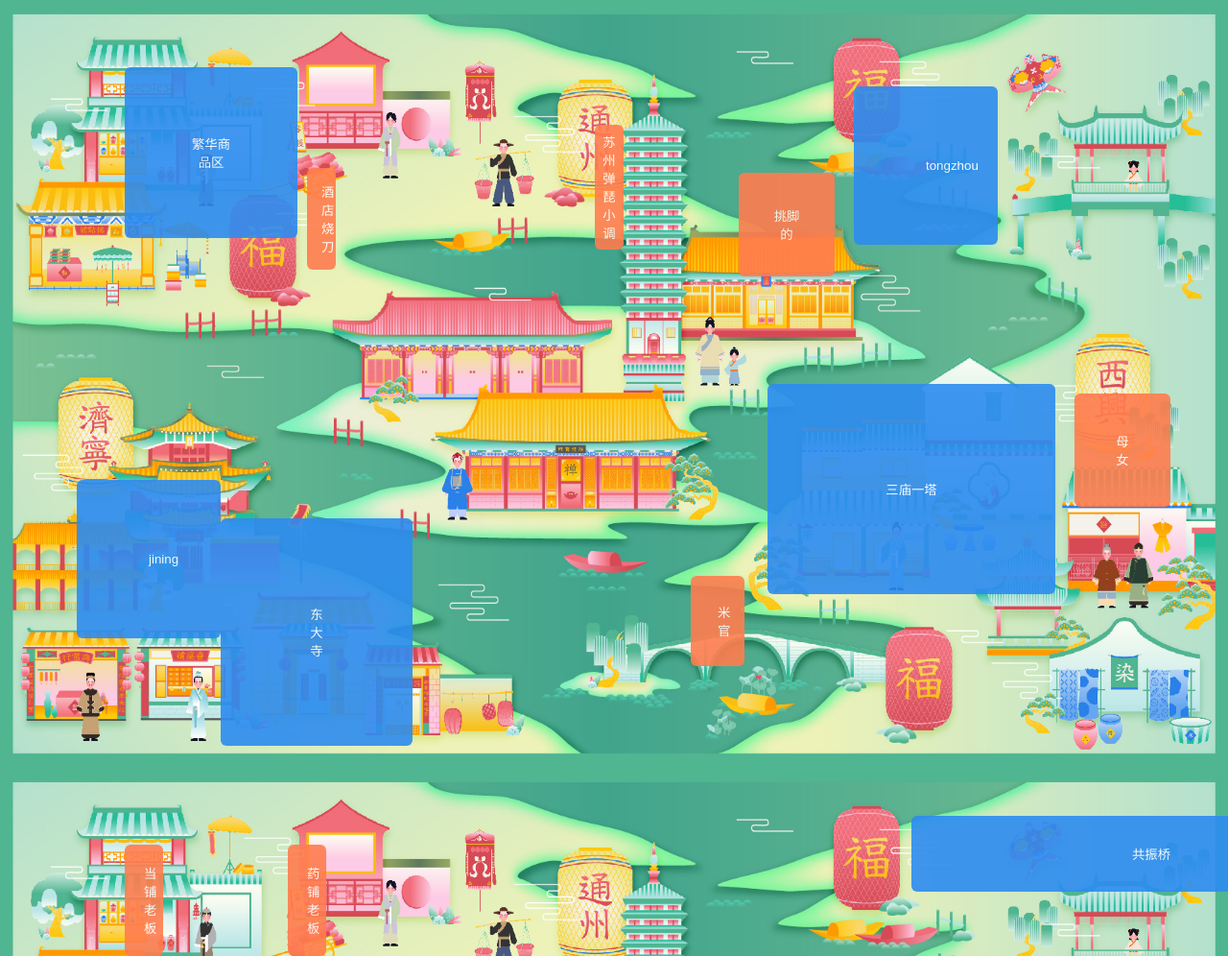
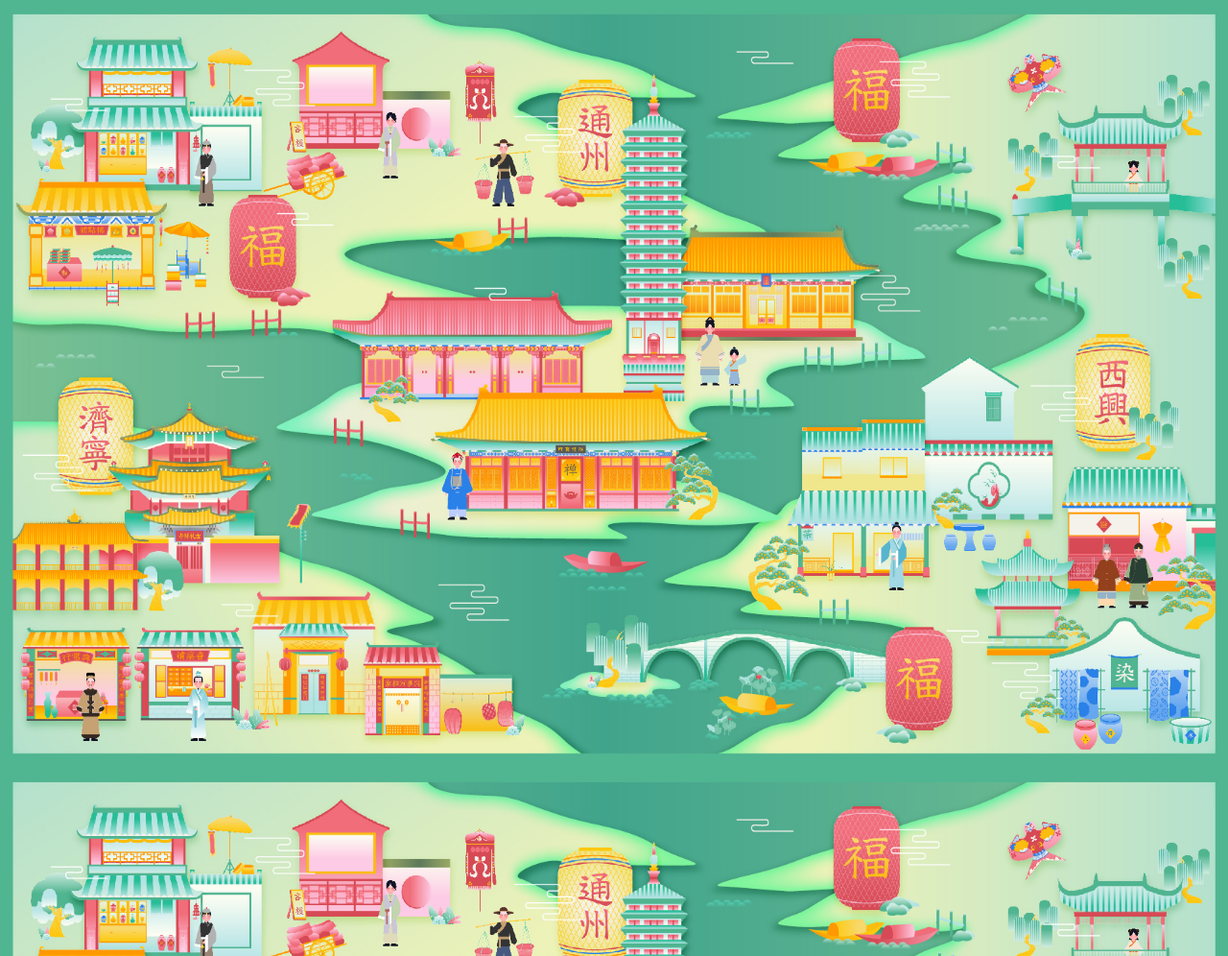
Before and after one commit to 1740336679/wangye, a plain HTML site: page index.html in a window 1280 px wide. Shown: the top 996 px of the page at 96% size. Drawn offline with Linux system fonts and the light colour scheme.

Commit message:
蒽超级final

```diff
--- a/index.html
+++ b/index.html
@@ -12,23 +12,23 @@ body {
   margin: 0;
 }
 
-#btnImg1  { position: absolute; top: 440px;  left: 1750px;   width: 125px; padding: 65px; opacity: 0.9; background: #2d8cf0; color:#fff; border:none; border-radius:6px; }
-#btnImg2  { position: absolute; top: 550px;  left: 1290px;  width: 220px; padding: 100px; opacity: 0.9; background: #2d8cf0; color:#fff; border:none; border-radius:6px; }
-#btnImg3  { position: absolute; top: 540px;  left: 230px;  width: 200px; padding: 90px; opacity: 0.9; background: #2d8cf0; color:#fff; border:none; border-radius:6px; }
-#btnImg4  { position: absolute; top: 70px;  left: 130px;  width: 180px; padding: 70px; opacity: 0.9; background: #2d8cf0; color:#fff; border:none; border-radius:6px; }
-#btnImg5  { position: absolute; top: 850px;  left: 950px;  width: 500px; padding: 30px; opacity: 0.9; background: #2d8cf0; color:#fff; border:none; border-radius:6px; }
-#btnImg7  { position: absolute; top: 850px;  left: 1710px;   width: 250px; padding: 50px; opacity: 0.9; background: #2d8cf0; color:#fff; border:none; border-radius:6px; }
-#btnImg8  { position: absolute; top: 400px;  left: 800px;  width: 300px; padding: 100px; opacity: 0.9; background: #2d8cf0; color:#fff; border:none; border-radius:6px; }
-#btnImg11 { position: absolute; top: 500px;  left: 80px;  width: 100px; padding: 75px; opacity: 0.9; background: #2d8cf0; color:#fff; border:none; border-radius:6px; }
-#btnImg12 { position: absolute; top: 90px;  left: 890px;  width: 110px; padding: 75px; opacity: 0.9; background: #2d8cf0; color:#fff; border:none; border-radius:6px; }
+#btnImg1  { position: absolute; top: 440px;  left: 1750px;   width: 125px; padding: 65px; opacity: 0; background: #2d8cf0; color:#fff; border:none; border-radius:6px; }
+#btnImg2  { position: absolute; top: 550px;  left: 1290px;  width: 220px; padding: 100px; opacity: 0; background: #2d8cf0; color:#fff; border:none; border-radius:6px; }
+#btnImg3  { position: absolute; top: 540px;  left: 230px;  width: 200px; padding: 90px; opacity: 0; background: #2d8cf0; color:#fff; border:none; border-radius:6px; }
+#btnImg4  { position: absolute; top: 70px;  left: 130px;  width: 180px; padding: 70px; opacity: 0; background: #2d8cf0; color:#fff; border:none; border-radius:6px; }
+#btnImg5  { position: absolute; top: 850px;  left: 950px;  width: 500px; padding: 30px; opacity: 0; background: #2d8cf0; color:#fff; border:none; border-radius:6px; }
+#btnImg7  { position: absolute; top: 850px;  left: 1710px;   width: 250px; padding: 50px; opacity: 0; background: #2d8cf0; color:#fff; border:none; border-radius:6px; }
+#btnImg8  { position: absolute; top: 400px;  left: 800px;  width: 300px; padding: 100px; opacity: 0; background: #2d8cf0; color:#fff; border:none; border-radius:6px; }
+#btnImg11 { position: absolute; top: 500px;  left: 80px;  width: 100px; padding: 75px; opacity: 0; background: #2d8cf0; color:#fff; border:none; border-radius:6px; }
+#btnImg12 { position: absolute; top: 90px;  left: 890px;  width: 110px; padding: 75px; opacity: 0; background: #2d8cf0; color:#fff; border:none; border-radius:6px; }
 
-#btnAud1 { position: absolute; top: 880px; left: 130px;  width: 15px; padding: 20px; opacity: 0.9; background: #ff7d4f; color:#fff; border:none; border-radius:6px; }
-#btnAud2 { position: absolute; top: 175px; left: 320px; width: 15px; padding: 15px; opacity: 0.9; background: #ff7d4f; color:#fff; border:none; border-radius:6px; }
-#btnAud4 { position: absolute; top: 600px; left: 720px; width: 50px; padding: 28px; opacity: 0.9; background: #ff7d4f; color:#fff; border:none; border-radius:6px; }
-#btnAud5 { position: absolute; top: 130px; left: 620px; width: 30px; padding:8px; opacity: 0.9; background: #ff7d4f; color:#fff; border:none; border-radius:6px; }
-#btnAud6 { position: absolute; top: 180px; left: 770px; width: 100px; padding: 35px; opacity: 0.9; background: #ff7d4f; color:#fff; border:none; border-radius:6px; }
-#btnAud7 { position: absolute; top: 880px; left: 300px; width: 5px; padding: 20px; opacity: 0.9; background: #ff7d4f; color:#fff; border:none; border-radius:6px; }
-#btnAud8 { position: absolute; top: 410px; left: 1120px; width: 100px; padding: 40px; opacity: 0.9; background: #ff7d4f; color:#fff; border:none; border-radius:6px; }
+#btnAud1 { position: absolute; top: 880px; left: 130px;  width: 15px; padding: 20px; opacity: 0; background: #ff7d4f; color:#fff; border:none; border-radius:6px; }
+#btnAud2 { position: absolute; top: 175px; left: 320px; width: 15px; padding: 15px; opacity: 0; background: #ff7d4f; color:#fff; border:none; border-radius:6px; }
+#btnAud4 { position: absolute; top: 600px; left: 720px; width: 50px; padding: 28px; opacity: 0; background: #ff7d4f; color:#fff; border:none; border-radius:6px; }
+#btnAud5 { position: absolute; top: 130px; left: 620px; width: 30px; padding:8px; opacity: 0; background: #ff7d4f; color:#fff; border:none; border-radius:6px; }
+#btnAud6 { position: absolute; top: 180px; left: 770px; width: 100px; padding: 35px; opacity: 0; background: #ff7d4f; color:#fff; border:none; border-radius:6px; }
+#btnAud7 { position: absolute; top: 880px; left: 300px; width: 5px; padding: 20px; opacity: 0; background: #ff7d4f; color:#fff; border:none; border-radius:6px; }
+#btnAud8 { position: absolute; top: 410px; left: 1120px; width: 100px; padding: 40px; opacity: 0; background: #ff7d4f; color:#fff; border:none; border-radius:6px; }
 
 .show-img {
   display: none;
```
